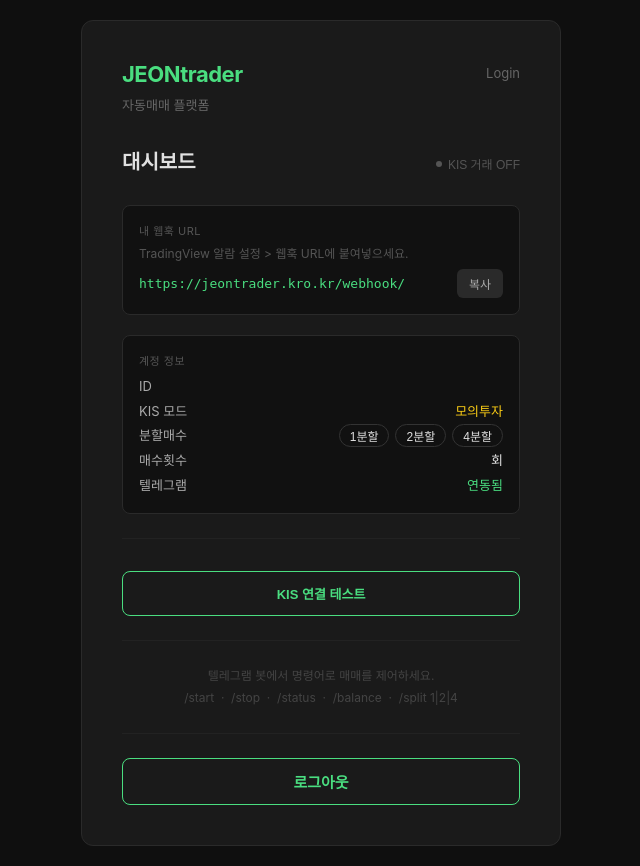
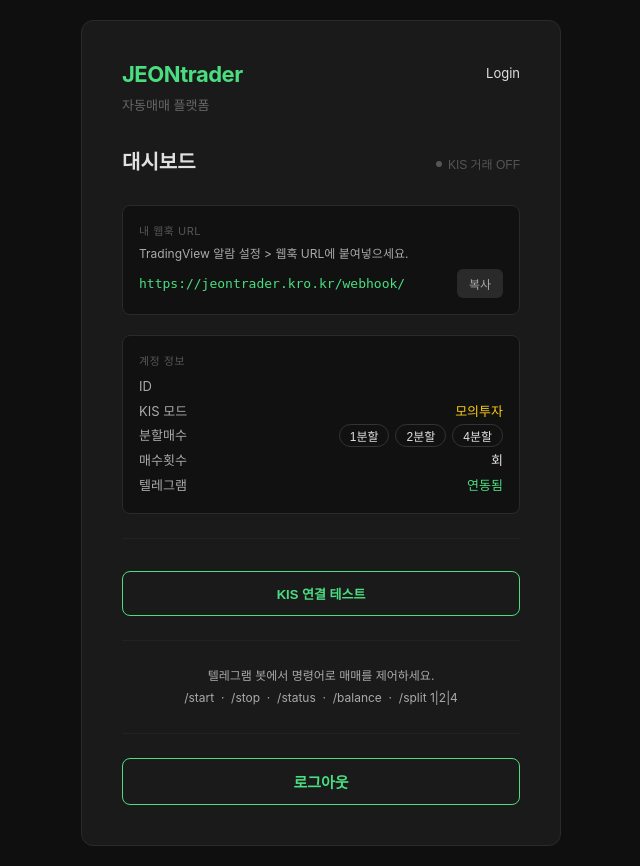
Before and after one commit to DeanJun/jeontrader-v2, a FastAPI app: template templates/dashboard.html in a window 1280 px wide. Shown: the whole page, without its empty margins (319-959 px from the left). Run offline with FastAPI, Linux system fonts and the light colour scheme; the template is opened without the code that fills it, so the values that code supplies are empty; parts of the project's set-up code (start-up, migrations or seed data) failed here and were passed over.

Commit message:
텍스트 색상 개선 (Login, 웹훅 설명, 텔레그램 명령어)
Co-Authored-By: Claude Sonnet 4.6 <noreply@anthropic.com>

```diff
--- a/templates/base.html
+++ b/templates/base.html
@@ -186,7 +186,7 @@
                 <div class="logo">JEONtrader</div>
                 <div class="subtitle">자동매매 플랫폼</div>
             </div>
-            <a href="/login" style="font-size:13px; color:#666; text-decoration:none; margin-top:4px;" onmouseover="this.style.color='#4ade80'" onmouseout="this.style.color='#666'">Login</a>
+            <a href="/login" style="font-size:13px; color:#e0e0e0; text-decoration:none; margin-top:4px;" onmouseover="this.style.color='#4ade80'" onmouseout="this.style.color='#e0e0e0'">Login</a>
         </div>
         {% block content %}{% endblock %}
     </div>
--- a/templates/dashboard.html
+++ b/templates/dashboard.html
@@ -15,7 +15,7 @@
 
 <div class="info-box">
     <div class="label">내 웹훅 URL</div>
-    <p style="font-size:12px; color:#555; margin-bottom:8px;">TradingView 알람 설정 > 웹훅 URL에 붙여넣으세요.</p>
+    <p style="font-size:12px; color:#aaa; margin-bottom:8px;">TradingView 알람 설정 > 웹훅 URL에 붙여넣으세요.</p>
     <div class="copy-row">
         <span class="copy-value" id="webhook-url">https://jeontrader.kro.kr/webhook/{{ user_id }}</span>
         <button class="copy-btn" onclick="copy('webhook-url')">복사</button>
@@ -70,7 +70,7 @@
 
 <hr class="divider">
 
-<div style="font-size:12px; color:#444; text-align:center; line-height:1.8;">
+<div style="font-size:12px; color:#aaa; text-align:center; line-height:1.8;">
     텔레그램 봇에서 명령어로 매매를 제어하세요.<br>
     /start &nbsp;·&nbsp; /stop &nbsp;·&nbsp; /status &nbsp;·&nbsp; /balance &nbsp;·&nbsp; /split 1|2|4
 </div>
```
